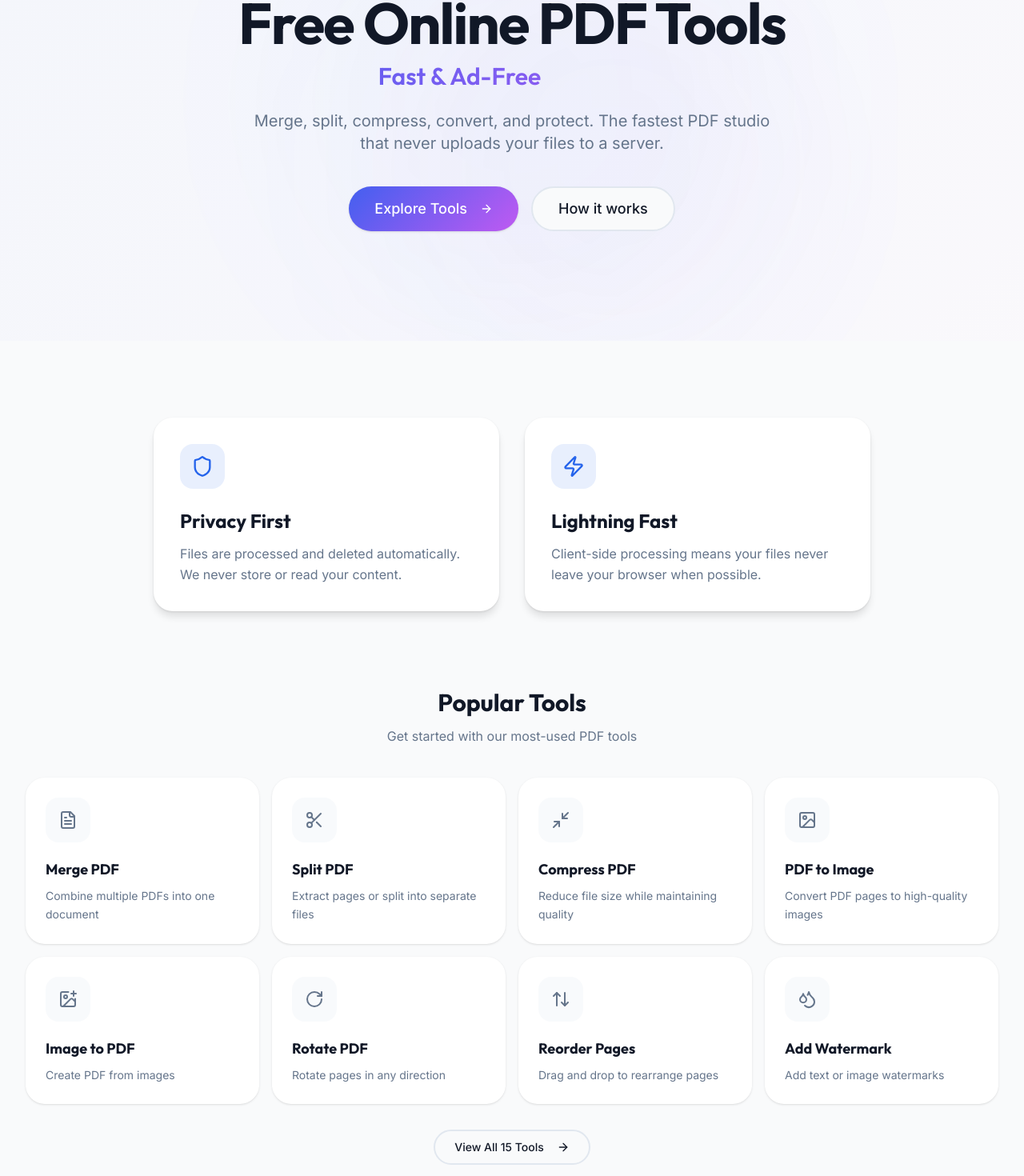
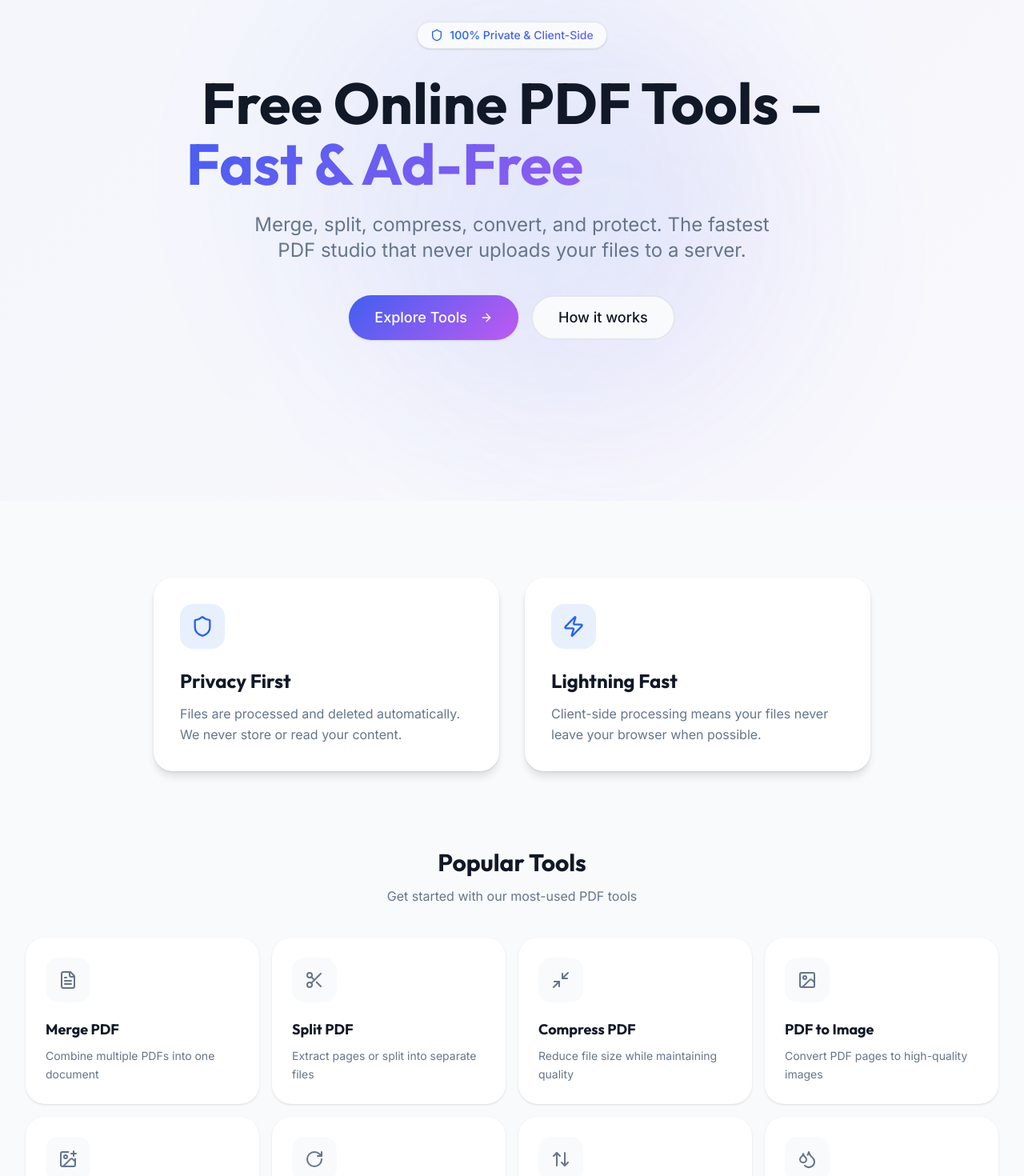
Before and after one commit to asinghchandel082/Fylora, a React (Vite) app: page / in a window 1280 px wide. Shown: the part 238-1708 px from the top of the page at 80% size. Built offline with nearby package versions, Linux system fonts and the light colour scheme.

Commit message:
Revert "style: perfect nav baseline alignment, compact hero spacing, and standardize pill buttons"
This reverts commit 59a446bea2a8cfdb8a484e2f98cdfb820ca2f837.

```diff
--- a/src/components/Layout.tsx
+++ b/src/components/Layout.tsx
@@ -35,7 +35,6 @@ const Layout = ({ children }: { children: React.ReactNode }) => {
       >
         <div className="container flex h-16 items-center justify-between">
           {/* Logo & Tagline (Left) */}
-          <div className="flex-1 flex justify-start">
           <Link to="/" className="flex items-center gap-3 group shrink-0">
             <Logo className="h-8 w-8 transition-transform group-hover:scale-105 drop-shadow-sm" />
             <div className="flex flex-col">
@@ -47,10 +46,9 @@ const Layout = ({ children }: { children: React.ReactNode }) => {
               </span>
             </div>
           </Link>
-          </div>
 
           {/* Navigation (Center) */}
-          <nav className="hidden md:flex flex-1 justify-center items-center gap-8">
+          <nav className="hidden md:flex items-center gap-8 absolute left-1/2 -translate-x-1/2">
             {navLinks.map(link => {
               const isActive = location.pathname === link.to;
               return (
@@ -74,7 +72,7 @@ const Layout = ({ children }: { children: React.ReactNode }) => {
           </nav>
 
           {/* CTA & Mobile Toggle (Right) */}
-          <div className="flex-1 flex justify-end items-center gap-4 shrink-0">
+          <div className="flex items-center gap-4 shrink-0">
             <Button asChild className="hidden md:inline-flex rounded-full bg-primary text-primary-foreground hover:bg-primary/90 font-medium px-6 shadow-none">
               <Link to="/tools">Use Tools</Link>
             </Button>
--- a/src/components/ui/button.tsx
+++ b/src/components/ui/button.tsx
@@ -17,10 +17,10 @@ const buttonVariants = cva(
         link: "text-primary underline-offset-4 hover:underline",
       },
       size: {
-        default: "h-11 px-6 py-2 rounded-full",
-        sm: "h-10 min-h-[40px] rounded-full px-5 text-xs",
-        lg: "h-13 rounded-full px-8 text-base",
-        icon: "h-11 w-11 rounded-full",
+        default: "h-11 px-5 py-2",
+        sm: "h-11 min-h-[44px] rounded-md px-4",
+        lg: "h-12 rounded-xl px-8",
+        icon: "h-11 w-11 rounded-lg",
       },
     },
     defaultVariants: {
--- a/src/pages/Index.tsx
+++ b/src/pages/Index.tsx
@@ -19,14 +19,14 @@ const Index = () => {
   return (
     <Layout>
       {/* Hero */}
-      <section className="relative overflow-hidden min-h-[75vh] flex items-center justify-center">
+      <section className="relative overflow-hidden min-h-screen flex items-center justify-center">
         {/* Animated Glow Blobs */}
-        <div className="absolute top-1/2 left-1/2 -translate-x-1/2 -translate-y-1/2 w-[600px] h-[600px] bg-primary/10 rounded-full blur-[100px] opacity-40 mix-blend-screen pointer-events-none animate-[pulse_8s_ease-in-out_infinite]" />
-        <div className="absolute top-1/2 left-1/2 -translate-x-1/4 -translate-y-1/3 w-[500px] h-[500px] bg-indigo-500/10 rounded-full blur-[100px] opacity-30 mix-blend-screen pointer-events-none animate-[pulse_10s_ease-in-out_infinite_reverse]" />
+        <div className="absolute top-1/2 left-1/2 -translate-x-1/2 -translate-y-1/2 w-[600px] h-[600px] bg-primary/20 rounded-full blur-[100px] opacity-50 mix-blend-screen pointer-events-none animate-[pulse_8s_ease-in-out_infinite]" />
+        <div className="absolute top-1/2 left-1/2 -translate-x-1/4 -translate-y-1/3 w-[500px] h-[500px] bg-indigo-500/20 rounded-full blur-[100px] opacity-40 mix-blend-screen pointer-events-none animate-[pulse_10s_ease-in-out_infinite_reverse]" />
 
         <div className="absolute inset-0 bg-[image:var(--fylora-gradient-soft)] opacity-40 dark:opacity-20" />
 
-        <div className="relative container pt-16 pb-16 md:pt-20 md:pb-24 z-10 max-w-5xl mx-auto px-6 text-center">
+        <div className="relative container py-20 md:py-28 z-10 max-w-5xl mx-auto px-6 text-center">
           <motion.div
             initial={{ opacity: 0, y: 30 }}
             animate={{ opacity: 1, y: 0 }}
@@ -37,23 +37,23 @@ const Index = () => {
               initial={{ opacity: 0, scale: 0.9 }}
               animate={{ opacity: 1, scale: 1 }}
               transition={{ delay: 0.2, duration: 0.5 }}
-              className="inline-flex items-center gap-1.5 px-3 py-1 rounded-full bg-background border border-border shadow-[0_2px_8px_-2px_rgba(0,0,0,0.05)] text-xs font-semibold mb-5"
+              className="inline-flex items-center gap-2 px-4 py-1.5 rounded-full bg-background border border-border shadow-sm text-sm font-medium mb-8"
             >
-              <Shield className="h-3.5 w-3.5 text-primary" />
-              <span className="text-muted-foreground/90">
+              <Shield className="h-4 w-4 text-primary" />
+              <span className="bg-clip-text text-transparent bg-gradient-to-r from-primary to-indigo-500">
                 100% Private & Client-Side
               </span>
             </motion.div>
 
-            <h1 className="font-display font-extrabold tracking-tight text-foreground text-4xl sm:text-5xl md:text-6xl lg:text-7xl mb-3">
-              Free Online PDF Tools
+            <h1 className="font-display font-bold text-foreground leading-tight text-4xl sm:text-5xl md:text-6xl lg:text-7xl mb-6 break-words">
+              Free Online PDF Tools –
+              <span className="flex flex-col md:flex-row items-center justify-center fylora-gradient-text mt-1">
+                <span>Fast & Ad-Free</span>
+                <span className="md:ml-3 opacity-90">by Fylora</span>
+              </span>
             </h1>
 
-            <h2 className="text-2xl md:text-3xl font-semibold fylora-gradient-text mb-6">
-              Fast & Ad-Free<span className="opacity-80 font-normal ml-2">by Fylora</span>
-            </h2>
-
-            <p className="text-lg md:text-xl text-muted-foreground max-w-2xl mx-auto mb-10 leading-relaxed font-light">
+            <p className="text-lg md:text-2xl text-muted-foreground max-w-2xl mx-auto mb-10 leading-relaxed font-light">
               Merge, split, compress, convert, and protect. The fastest PDF studio that never uploads your files to a server.
             </p>
 
```
Lines whose indentation alone changed are shown as unchanged.
